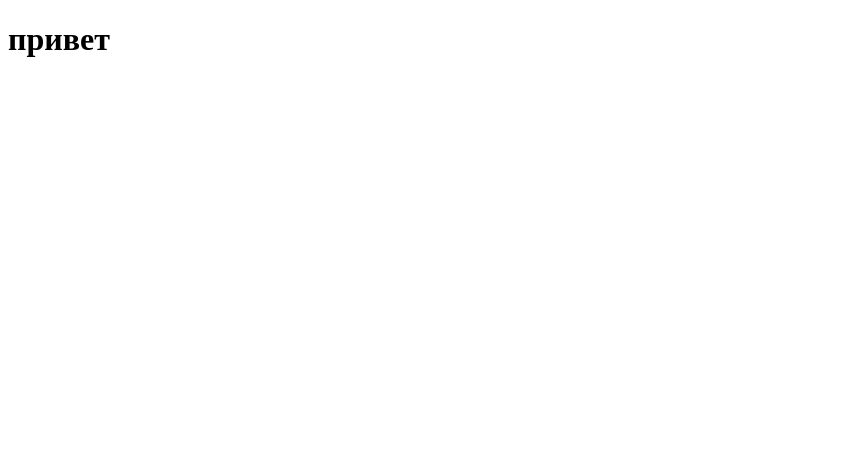
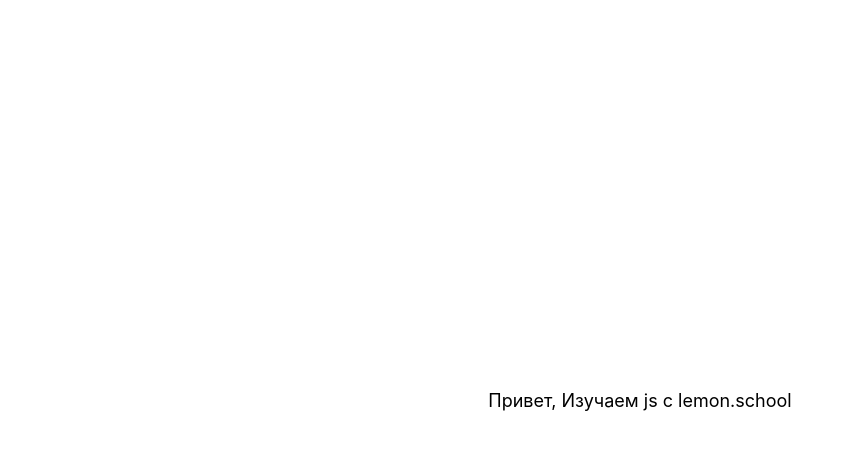
Before and after one commit to MaximSavhenko/js-lemon, a plain HTML site: page index.html in a window 1280 px wide. Shown: the whole page, without its empty margins (0-845 px from the left). Drawn offline with Linux system fonts and the light colour scheme.

Commit message:
add js home work - 1

```diff
--- a/index.html
+++ b/index.html
@@ -8,7 +8,11 @@
     <title>Document</title>
 </head>
 <body>
-    <h1>привет</h1>
+    <div class="preview">
+        <div class="preview__wrapp">
+            <p>Привет, Изучаем js с lemon.school</p>
+        </div>
+    </div>
 
     <script src="./js/main.js"></script>
 </body>
--- a/js/main.js
+++ b/js/main.js
@@ -1,82 +1,15 @@
-// var a = 9;
-// var b= 10;
+function numb() {
+        let numb = '';
+        for (let i = 0; i < 9; i++) {
+            ++numb
+            if (numb = 1) {
+                console.log('один');
+            } else if (numb = 2) {
+                console.log('два');
+                break;
+            }
 
-// var res = a + b;
+        }
+}
 
-// console.log(res);
-
-// alert(res);
-
-
-// a = 'Hello World';
-
-
-// // int целое число
-// // double дробное
-// // string строка
-
-
-// var a = 6;
-// var b = 10;
-// var c = 2;
-
-// c += --b - --b + ++a + b++ + --b - --b - b + b - --a + a - --a -a;
-// /*
-//      a = 5
-//      b = 7
-
-//      9 - 8 + 7 + 8 + 8 - 7 - 7 + 7 - 6 + 6 - 5 - 5
-// */
-// console.log(c);
-
-// /*
-
-// true
-// false
-
-// += -= *= /=
-
-// 15 -1
-// < > == != >= <=
-// === !==
-
-// () && () && () && () ..
-
-// () || () || () || () || ()
-
-// &&
-
-// Префиксная форма:
-// 1. Вначале +1 -> получает значение
-
-// Постфикная форма -получает -> +1
-
-// --variable - префиксный декремент
-// variable-- - постфиксный декремент
-// ++variable - префиксный инкремент
-// variable++ - постфиксный инкремент
-
-// if
-// */
-
-// if (a < b) {
-//     console.log(a);
-// }
-
-// let mas = [1,2,3,4,5,6,7,8,9,10 ]
-
-// let sum = 0;
-
-// for (let i = 0; i < mas.length; i++) {
-//     if (mas[i] % 2 === 0) {
-//         sum += mas[i];
-//     }
-// }
-
-// console.log(sum);
-
-// let mas = [1,2,3,4,5[2,4,5,6,67],7,8,9];
-
-// let val = mas[5]
-
-// console.log(val);
+numb();
--- a/scss/main.scss
+++ b/scss/main.scss
@@ -1,13 +1,20 @@
 @import "fonts.scss";
 @import "mixins.scss";
 
+html {
+  height: 100%;
+}
 
 body {
   margin: 0;
   min-width: 320px;
-    font-size: 13px;
-    font-family: 'Roboto' , sans-serif , Arial;
+  font-family: -apple-system, BlinkMacSystemFont, "Segoe UI", Roboto,
+    "Helvetica Neue", Arial, "Noto Sans", sans-serif, "Apple Color Emoji",
+    "Segoe UI Emoji", "Segoe UI Symbol", "Noto Color Emoji";
+  line-height: 1.5;
   font-weight: 400;
+  font-size: 18px;
+  height: 100%;
 }
 
 span {
@@ -23,16 +30,26 @@ span {
 
 a {
   text-decoration: none;
-    color: #ABABAB;
+  color: #ababab;
 }
 
-ul, ol {
+ul,
+ol {
   margin: 0;
   padding: 0;
   list-style: none;
 }
 
-h1, h2, h3, h4, h5, h6, ul , p {
+h1,
+h2,
+h3,
+h4,
+h5,
+h6,
+ul,
+p {
   margin: 0;
   padding: 0;
 }
+
+@import "preview.scss";
--- /dev/null
+++ b/scss/preview.scss
@@ -0,0 +1,9 @@
+.preview {
+    height: 100%;
+    &__wrapp {
+        display: flex;
+        justify-content: center;
+        align-items: center;
+        height: 100%;
+    }
+}
```
Also changed, not shown: css/main.css. Lines whose indentation alone changed are shown as unchanged.
